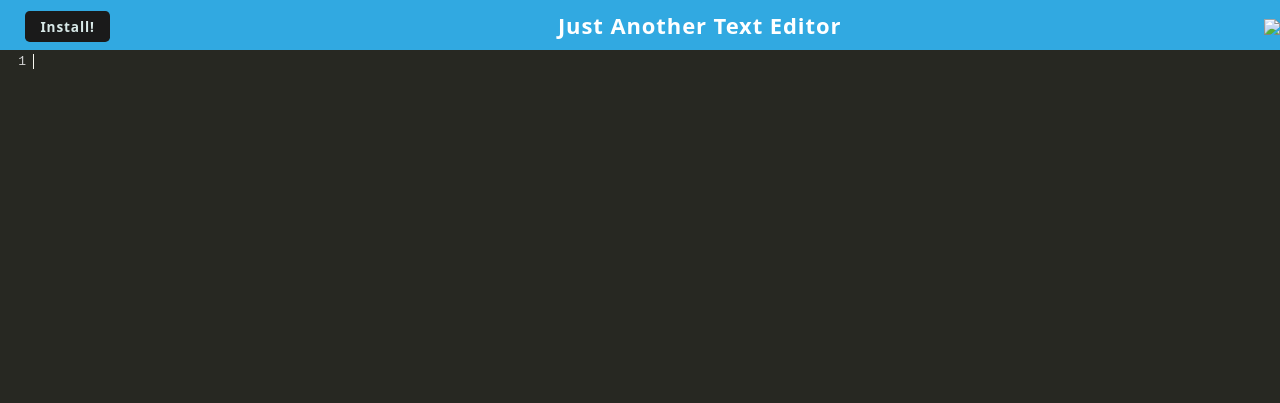
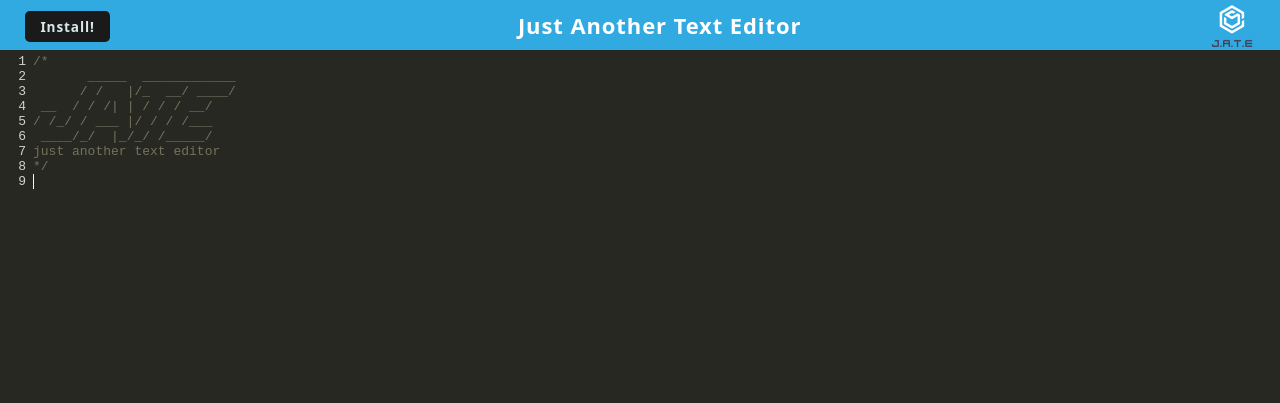
Before and after one commit to winpom/text-editor, a website built with webpack: page client/index.html in a window 1280 px wide. Built offline with nearby package versions, Linux system fonts and the light colour scheme; files whose address does not match are found by name.

Commit message:
got content to correctly save and present on refresh

```diff
--- a/client/index.html
+++ b/client/index.html
@@ -26,7 +26,7 @@
      <h1> Just Another Text Editor</h1>
 
       <div class="navbar-brand"
-            ><img src="./assets/icons/icon_96x96.png"
+            ><img src="./src/icons/icon_96x96.97a96e0fc4eb2a8bec3b8d49d90f1d14.png"
           /></div>
     </nav>
 
--- a/client/src/js/editor.js
+++ b/client/src/js/editor.js
@@ -26,7 +26,8 @@ export default class {
     // Fall back to localStorage if nothing is stored in indexeddb, and if neither is available, set the value to header.
     getDb().then((data) => {
       console.info('Loaded data from IndexedDB, injecting into editor');
-      this.editor.setValue(data || localData || header);
+      this.editor.setValue(localData || header);
+      this.editor.setCursor(this.editor.lineCount(), 0);
     });
 
     this.editor.on('change', () => {
--- a/client/src/js/header.js
+++ b/client/src/js/header.js
@@ -1,5 +1,5 @@
-const header = `
-/*
+const header =
+`/*
        _____  ____________
       / /   |/_  __/ ____/
  __  / / /| | / / / __/
--- a/client/webpack.config.js
+++ b/client/webpack.config.js
@@ -38,7 +38,7 @@ module.exports = () => {
           {
             src: path.resolve('src/images/logo.png'),
             sizes: [96, 128, 192, 256, 384, 512],
-            destination: path.join('src', 'icons'),
+            destination: path.join('src', 'images'),
           },
         ],
       }),
```
Also changed, not shown: client/src/js/install.js (+9 -5 lines), client/dist/index.html, client/dist/main.bundle.js, client/dist/manifest.bcd4681f3b9de398719874239392b044.json (added), client/dist/service-worker.js, client/dist/src/images/icon_128x128.225c312e650131cfe5a2119fd958867e.png (renamed from client/dist/src/icons/icon_128x128.225c312e650131cfe5a2119fd958867e.png), client/dist/src/images/icon_192x192.1efd8d2a5218c9516adb7d6ff7907ac1.png (renamed from client/dist/src/icons/icon_192x192.1efd8d2a5218c9516adb7d6ff7907ac1.png), client/dist/src/images/icon_256x256.873242da1488f53efeaca94de308539e.png (renamed from client/dist/src/icons/icon_256x256.873242da1488f53efeaca94de308539e.png), client/dist/src/images/icon_384x384.15214f65c1219e812d779bfcb384494a.png (renamed from client/dist/src/icons/icon_384x384.15214f65c1219e812d779bfcb384494a.png), client/dist/src/images/icon_512x512.3ca11a97eb7d90b61fc3db0f3c5dcdb6.png (renamed from client/dist/src/icons/icon_512x512.3ca11a97eb7d90b61fc3db0f3c5dcdb6.png), client/dist/src/images/icon_96x96.97a96e0fc4eb2a8bec3b8d49d90f1d14.png (renamed from client/dist/src/icons/icon_96x96.97a96e0fc4eb2a8bec3b8d49d90f1d14.png).
